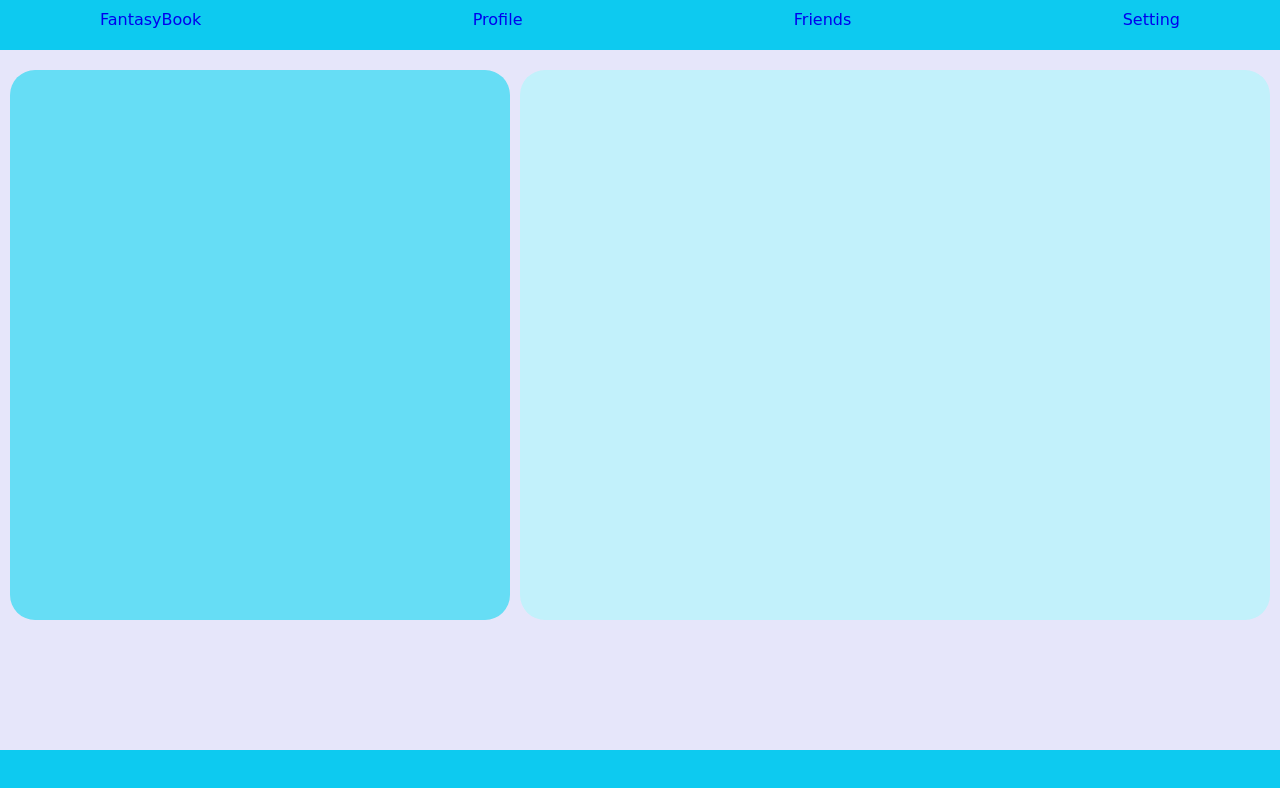
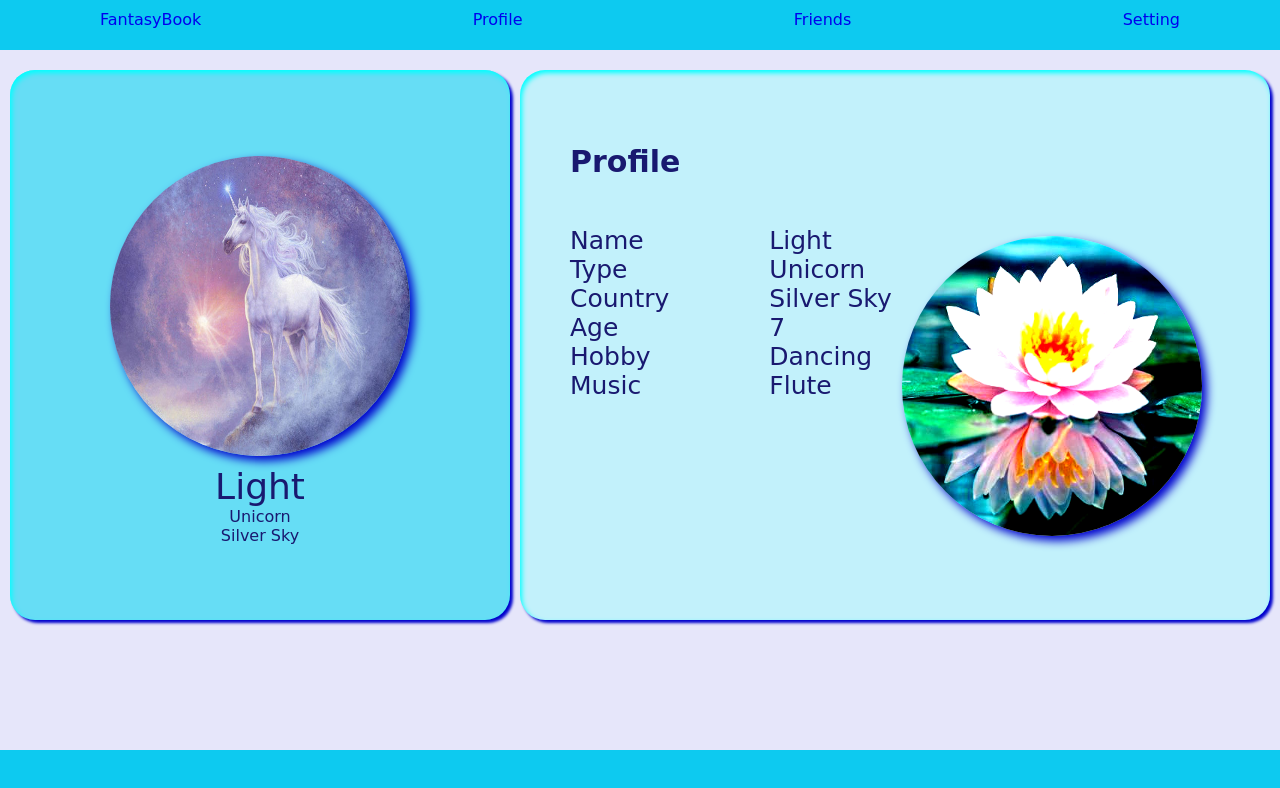
Before and after one commit to Alena2020/FantasyBook, a plain HTML site: page index.html in a window 1280 px wide. Drawn offline with Linux system fonts and the light colour scheme.

Commit message:
created Profile

```diff
--- a/index.html
+++ b/index.html
@@ -29,10 +29,32 @@
   <section class="hero">
     <div class="profile">
       <div class="profile__card">
-
+        <img src="img/unicorn.jpg" class="profile-image" alt="unicorn">
+        <p class="profile-name">Light</p>
+        <p class="profile-type">Unicorn</p>
+        <p class="profile-country">Silver Sky</p>
       </div>
       <div class="profile__description">
-
+        <h2 class="description-header">Profile</h2>
+        <div class="description-info">
+          <div class="types">
+            <p class="type-name">Name</p>
+            <p class="type-type">Type</p>
+            <p class="type-country">Country</p>
+            <p class="type-age">Age</p>
+            <p class="type-hobby">Hobby</p>
+            <p class="type-music">Music</p>
+          </div>
+          <div class="descriptions">
+            <p class="description-name">Light</p>
+            <p class="description-type">Unicorn</p>
+            <p class="description-country">Silver Sky</p>
+            <p class="description-age">7</p>
+            <p class="description-hobby">Dancing</p>
+            <p class="description-music">Flute</p>
+          </div>
+          <img src="img/lotus.png" class="description-image" alt="lotus">
+        </div>
       </div>
     </div>
   </section>
--- a/style.css
+++ b/style.css
@@ -54,6 +54,24 @@ a {
   height: 550px;
   background-color: #66ddf5;
   border-radius: 25px;
+  display: flex;
+  flex-direction: column;
+  justify-content: center;
+  align-items: center;
+  box-shadow: 3px 3px 3px mediumblue, 2px 3px 5px cyan inset;
+}
+
+.profile-image, .description-image {
+  width: 300px;
+  height: 300px;
+  border-radius: 50%;
+  margin-bottom: 20px;
+  box-shadow: 5px 5px 10px mediumblue;
+  margin: 10px;
+}
+
+.profile-name {
+  font-size: 36px;
 }
 
 .profile__description {
@@ -61,4 +79,23 @@ a {
   height: 550px;
   background-color:#c2f1fb;
   border-radius: 25px;
+  box-shadow: 3px 3px 3px mediumblue, 2px 3px 5px cyan inset;
+  display: flex;
+  flex-direction: column;
+  justify-content: space-around;
+  padding: 50px;
 }
+
+.description-header {
+  font-size: 30px;
+}
+
+.description-info {
+  display: flex;
+  flex-direction: row;
+  font-size: 25px;
+}
+
+.types {
+  margin-right: 100px;
+}
```
Also changed, not shown: img/lotus.png (added), img/unicorn.jpg (added).
